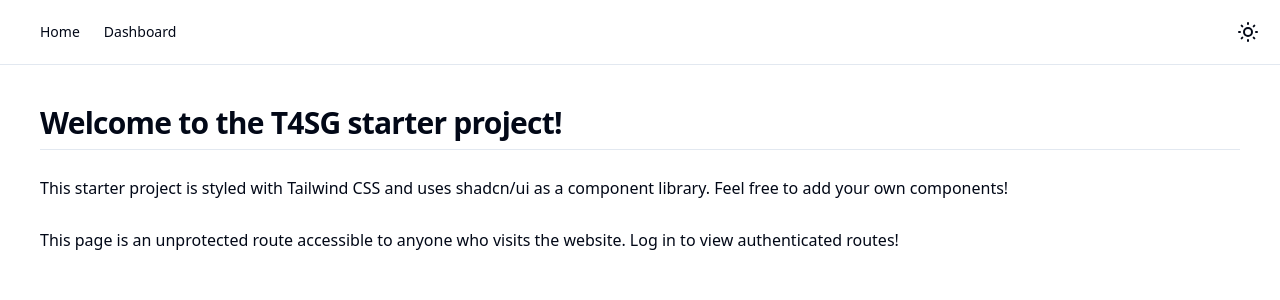
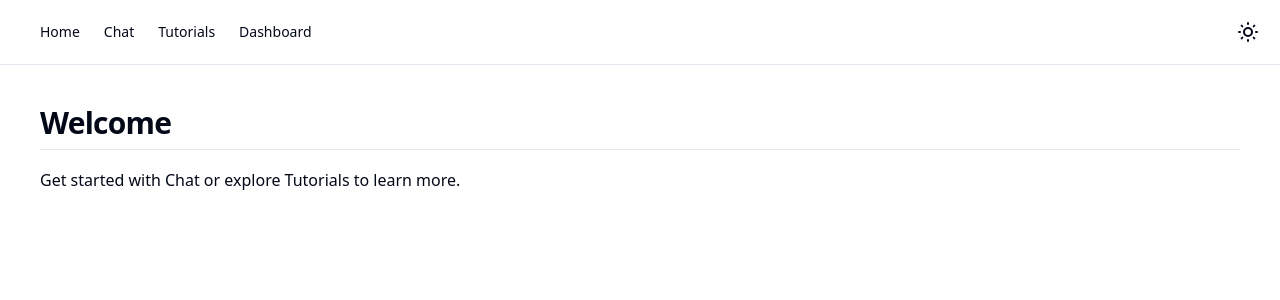
Before and after one commit to saranyasingh/t4sg-c4p-2026, a Next.js app: page / in a window 1280 px wide. Shown: the top 300 px of the page. Built offline with nearby package versions, Linux system fonts and the light colour scheme.

Commit message:
homepage

```diff
--- a/app/(components-navbar)/navbar.tsx
+++ b/app/(components-navbar)/navbar.tsx
@@ -11,6 +11,12 @@ export default async function Navbar({ className, ...props }: React.HTMLAttribut
       <Link href="/" className="text-sm font-medium transition-colors hover:text-primary">
         Home
       </Link>
+      <Link href="/chat" className="text-sm font-medium transition-colors hover:text-primary">
+        Chat
+      </Link>
+      <Link href="/tutorials" className="text-sm font-medium transition-colors hover:text-primary">
+        Tutorials
+      </Link>
       {(
         <Link href="/dashboard" className="text-sm font-medium transition-colors hover:text-primary">
           Dashboard
--- a/app/page.tsx
+++ b/app/page.tsx
@@ -2,16 +2,11 @@ import { TypographyH2, TypographyP } from "@/components/ui/typography";
 
 export default function Home() {
   return (
-    <>
-      <TypographyH2>Welcome to the T4SG starter project!</TypographyH2>
+    <div className="space-y-4">
+      <TypographyH2>Welcome</TypographyH2>
       <TypographyP>
-        This starter project is styled with Tailwind CSS and uses shadcn/ui as a component library. Feel free to add
-        your own components!
+        Get started with Chat or explore Tutorials to learn more.
       </TypographyP>
-      <TypographyP>
-        This page is an unprotected route accessible to anyone who visits the website. Log in to view authenticated
-        routes!
-      </TypographyP>
-    </>
+    </div>
   );
 }
--- a/package.json
+++ b/package.json
@@ -50,7 +50,7 @@
     "concurrently": "^9.2.1",
     "cross-env": "^7.0.3",
     "dotenv-cli": "^7.4.2",
-    "electron": "^40.6.0",
+    "electron": "^40.6.1",
     "electronmon": "^2.0.4",
     "eslint-config-next": "^14.2.4",
     "eslint-config-prettier": "^9.1.0",
```
Also changed, not shown: 1 other file (tests, documents, lock files or other folders).
